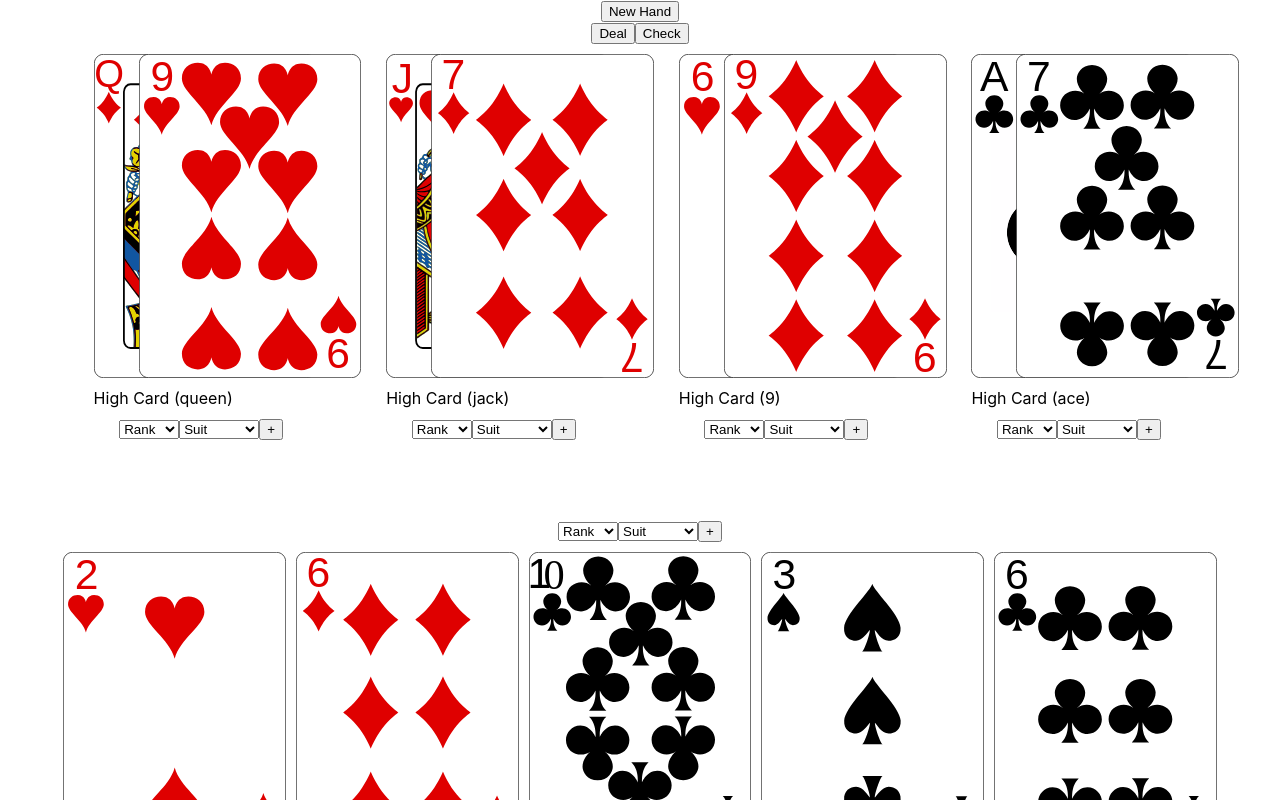
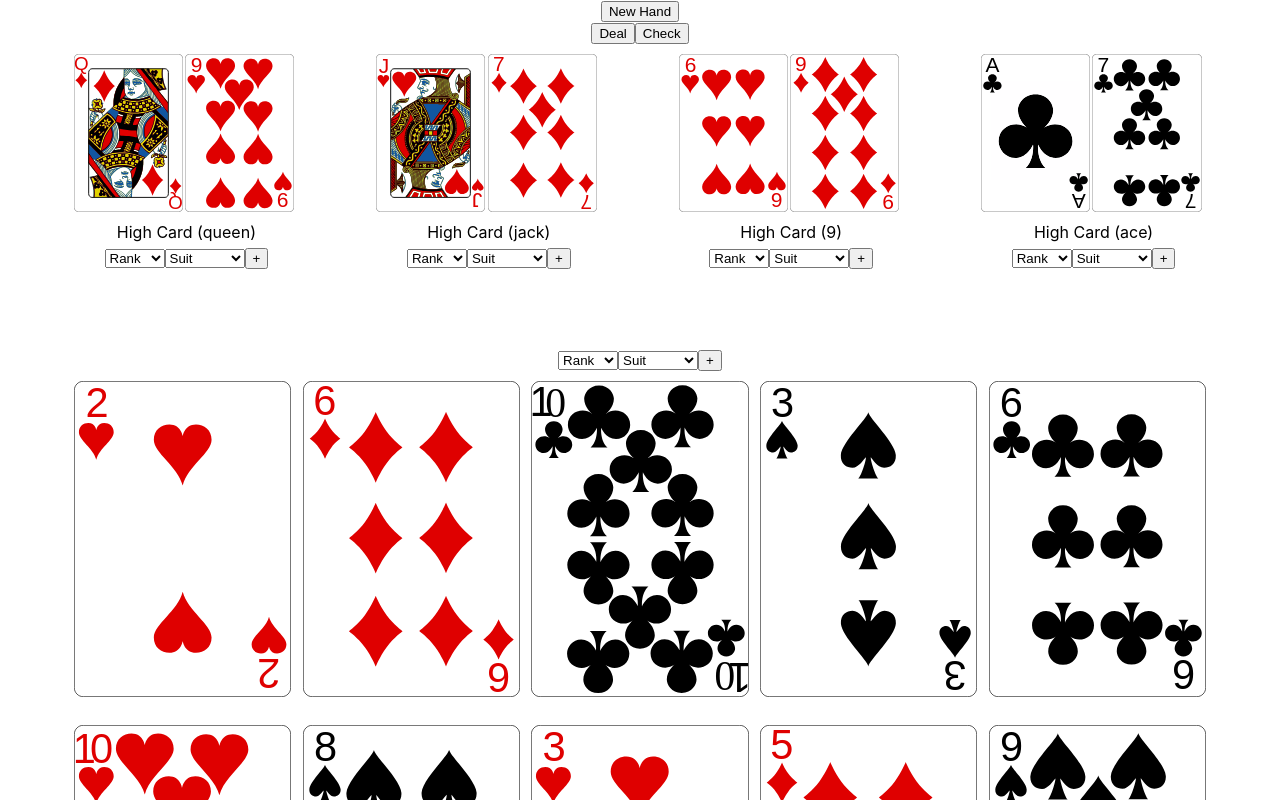
Before and after one commit to jakewac/Poker, a React (Create React App) app in the folder poker/: page / in a window 1280 px wide. Both pictures are taken after a click on the button "New Hand". Shown: the top 800 px of the page. Built offline with nearby package versions, Linux system fonts and the light colour scheme.

Commit message:
dynamic sizing cards

```diff
--- a/poker/src/Board.css
+++ b/poker/src/Board.css
@@ -1,15 +1,15 @@
 .hand {
     display: grid;
-    grid-template-columns: repeat(5, max-content);
-    gap: 10px;
+    grid-template-columns: repeat(5, auto);
+    gap: 1%;
     margin: 10px;
     justify-content: center;
 }
 
 .handCondensed {
     display: grid;
-    grid-template-columns: repeat(5, 35px);
-    gap: 10px;
+    grid-template-columns: repeat(4, auto);
+    gap: 1%;
     margin: 10px;
     justify-content: center;
 }
@@ -22,5 +22,10 @@
 
 .handStatusLabel {
     display: flex;
-    margin: 10px;
+    justify-content: center;
+    margin: 5px;
 }
+
+.cardRender {
+    max-width: 100%;
+}
--- a/poker/src/Board.js
+++ b/poker/src/Board.js
@@ -116,7 +116,7 @@ class Board extends React.Component {
 
         const cardImagePath = "./deck/" + cardName + ".svg";
 
-        return <img key={id} src={cardImagePath} alt={cardName}></img>;
+        return <img className="cardRender" key={id} src={cardImagePath} alt={cardName}></img>;
     }
 
     getBoardRender() {
--- a/poker/src/Player.js
+++ b/poker/src/Player.js
@@ -19,7 +19,7 @@ class Player extends React.Component {
 
         const cardImagePath = "./deck/" + cardName + ".svg";
 
-        return <img key={id} src={cardImagePath} alt={cardName}></img>;
+        return <img className="cardRender" key={id} src={cardImagePath} alt={cardName}></img>;
     }
 
     render() {
```
